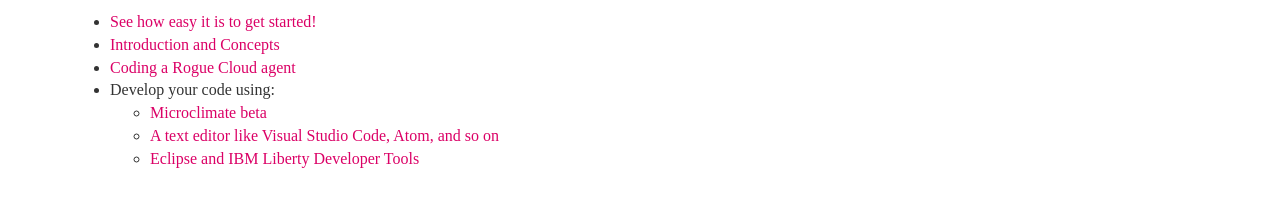
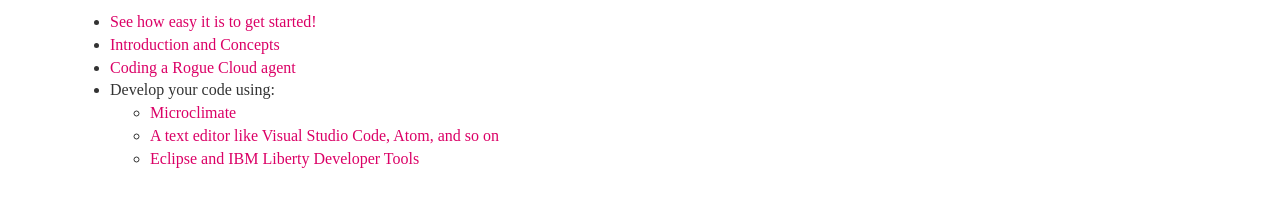
Before and after one commit to microclimate-dev2ops/microclimate-dev2ops.github.io, a Jekyll site: the page built from docPages/roguecloud.md, in a window 1280 px wide, cut to the strip 1241-1754 px from the top of the page. Shown: the part 306-510 px from the top of the strip. Built offline with Jekyll 4.4.1, drawn with Linux system fonts in a browser that asks for light colours; nearby versions of some CDN libraries; some web fonts are replaced.

Commit message:
remove beta

```diff
--- a/docPages/roguecloud.md
+++ b/docPages/roguecloud.md
@@ -33,6 +33,6 @@
 * [Introduction and Concepts](https://github.com/microclimate-dev2ops/rogue-cloud/tree/master/docs)
 * [Coding a Rogue Cloud agent](https://github.com/microclimate-dev2ops/rogue-cloud/blob/master/docs/Developing-CodingNextSteps.md)
 * Develop your code using:
-   * [Microclimate beta](https://github.com/microclimate-dev2ops/rogue-cloud/blob/master/docs/Developing-Microclimate.md)
+   * [Microclimate](https://github.com/microclimate-dev2ops/rogue-cloud/blob/master/docs/Developing-Microclimate.md)
    * [A text editor like Visual Studio Code, Atom, and so on](https://github.com/microclimate-dev2ops/rogue-cloud/blob/master/docs/Developing-Text-Editor.md)
    * [Eclipse and IBM Liberty Developer Tools](https://github.com/microclimate-dev2ops/rogue-cloud/blob/master/docs/Developing-LibertyDevTools.md)
```
